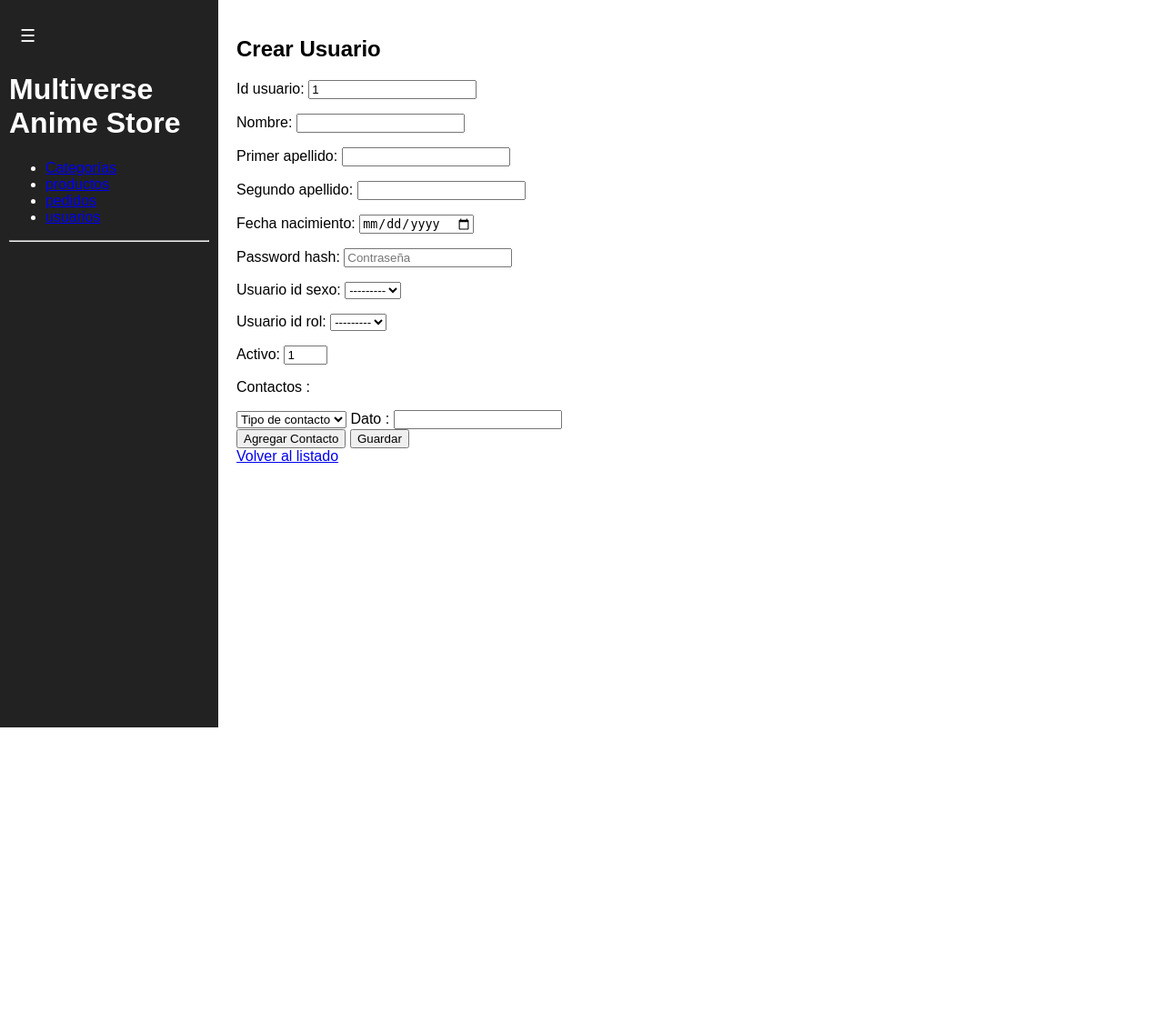
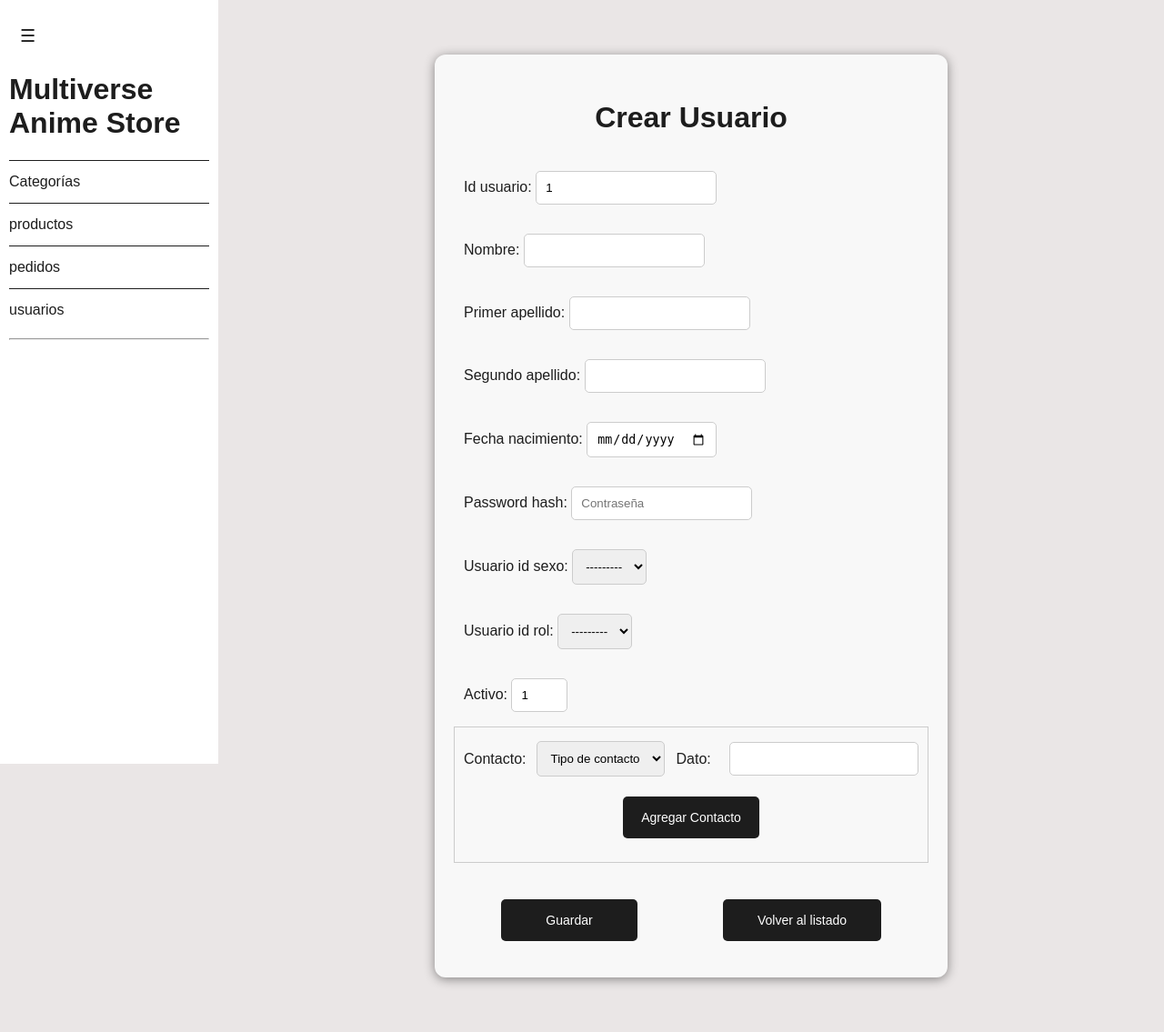
Before and after one commit to SebastianGutierrezMontoya/PPIMultiverse, a Django app: page /usuarios/crear/ in a window 1280 px wide. Shown: the whole page at 91% size. Before the commit the page ends 800 px from the top, so only its background shows below. Run offline with Django 5.2, Linux system fonts and the light colour scheme; data that the repository does not hold is empty.

Commit message:
estilos css para las ventanas de creacion/edicion

```diff
--- a/MultiverseAnimeStore/static/MultiverseAnimeStore/Js/usuarios_form.js
+++ b/MultiverseAnimeStore/static/MultiverseAnimeStore/Js/usuarios_form.js
@@ -15,8 +15,12 @@ addEventListener('DOMContentLoaded', function() {
         if (tipo && dato) {
             // Muestra el contacto agregado con botón eliminar
             const contactoDiv = document.createElement('div');
+            const contactoTexto = document.createElement('span');
             let tipoTexto = tipoSelect.options[tipoSelect.selectedIndex].text;
-            contactoDiv.textContent = `${tipoTexto}: ${dato} `;
+            contactoTexto.textContent = `${tipoTexto}: ${dato} `;
+
+            contactoTexto.classList.add('form-span');
+            contactoDiv.appendChild(contactoTexto);
 
             // Botón eliminar
             const removeBtn = document.createElement('button');
@@ -31,6 +35,8 @@ addEventListener('DOMContentLoaded', function() {
             hiddenInput.name = 'contactos_relacionados';
             hiddenInput.value = `${tipo},${dato}`;
             contactoDiv.appendChild(hiddenInput);
+
+            contactoDiv.classList.add('form-linear','form-contacto');
 
             contactosContainer.appendChild(contactoDiv);
 
--- a/MultiverseAnimeStore/static/MultiverseAnimeStore/css/app.css
+++ b/MultiverseAnimeStore/static/MultiverseAnimeStore/css/app.css
@@ -1,3 +1,46 @@
+:root {
+    --fontcolor: white;
+    --main-bg: #eae6e6;
+    --sidebar-bg: rgb(255, 255, 255);
+    --sidebar-link: #1d1d1d;
+    --sidebar-link-hover: #b2ebf2;
+    --formcolor: #f8f8f8;
+}
+
 .hidden {
     display: none;
 }
+
+html, body {
+    margin: 0;
+    padding: 0;
+    font-family: Arial, sans-serif;
+    background-color: var(--main-bg);
+    color: var(--sidebar-link);
+}
+
+button {
+    background-color: var(--sidebar-link);
+    color: var(--fontcolor);
+    border: none;
+    padding: 15px 20px;
+    border-radius: 5px;
+    cursor: pointer;
+    transition: background-color 0.3s ease;
+    min-width: 150px;
+    font-size:14px;
+}
+
+input {
+    padding: 10px;
+    border: 1px solid #ccc;
+    border-radius: 5px;
+    box-sizing: border-box;
+}
+
+select {
+    padding: 10px;
+    border: 1px solid #ccc;
+    border-radius: 5px;
+    box-sizing: border-box;
+}
--- /dev/null
+++ b/MultiverseAnimeStore/static/MultiverseAnimeStore/css/forms.css
@@ -0,0 +1,128 @@
+form {
+    max-width: 500px;
+    margin: 40px auto;
+    padding: 24px 32px;
+    background: var(--formcolor);
+    border-radius: 12px;
+    box-shadow: 0 2px 12px rgba(0, 0, 0, 0.433);
+    border-color: var(--sidebar-link);
+    display: flex
+;
+    flex-direction: column;
+    align-items: center;
+    min-width: 400px;
+    width: fit-content;
+}
+
+form > * {
+    width: 100%;
+    margin-bottom: 16px;
+}
+
+form button[type="submit"], form button, form input[type="button"] {
+    width: auto;
+    margin: 0 auto;
+    display: block;
+}
+
+form label {
+    text-align: left;
+    width: 100%;
+}
+
+.form-header {
+    text-align: center;
+    margin-bottom: 24px;
+    font-size: 2rem;
+    color: var(--sidebar-link);
+}
+
+.form-linear {
+    display: flex;
+    gap: 12px;
+    align-items: center;
+    margin-bottom: 16px;
+}
+
+.form-linear label {
+    margin-bottom: 0;
+    white-space: nowrap;
+}
+
+.form-linear input[type="number"] {
+    width: 200%;
+}
+
+.form-linear button {
+    margin:0;
+}
+.form-linear .btn-link {
+
+    text-decoration: none;
+    cursor: pointer;
+    transition: background 0.2s;
+    display: inline-block;
+    text-align: center;
+
+    background-color: var(--sidebar-link);
+    color: var(--fontcolor);
+    border: none;
+    padding: 15px 12px;
+    border-radius: 5px;
+    cursor: pointer;
+    transition: background-color 0.3s ease;
+    min-width: 150px;
+    font-size:14px;
+    margin:auto;
+}
+
+.form-linear .btn-link:hover,
+.form-linear button:hover {
+    background: #007c91;
+}
+
+.form-span {
+    width: 100%;
+}
+
+
+@media (max-width: 600px) {
+    form {
+        max-width: 95vw;
+        padding: 16px 8px;
+    }
+}
+
+.form-contactos {
+    width: 100%;
+    margin-bottom: 16px;
+    border-color: var(--sidebar-link);
+}
+
+.form-contacto {
+    border: 1px solid #ccc;
+    padding: 3px;
+    margin-top: 7px;
+    margin-bottom: 7px;
+}
+
+.form-productos {
+    width: 400%;
+}
+
+.form-dato-contacto {
+    width: 400%;
+}
+
+.form-list {
+    border: 1px solid #ccc;
+    padding: 10px;
+}
+
+.form-center {
+    display: flex;
+    justify-content: center;
+    align-items: center;
+    gap: 12px;
+    margin-top: 24px;
+}
--- a/MultiverseAnimeStore/static/MultiverseAnimeStore/css/sidebar.css
+++ b/MultiverseAnimeStore/static/MultiverseAnimeStore/css/sidebar.css
@@ -1,3 +1,5 @@
+
+
 body {
     margin: 0;
     padding: 0;
@@ -9,12 +11,14 @@ body {
     position: fixed;
     top: 0;
     left: 0;
-    background: #222;
-    color: #fff;
+    background: var(--sidebar-bg);
+    color: var(--sidebar-link);
     padding: 20px 10px;
     transition: width 0.3s ease;
     z-index: 1000;
     overflow-x: hidden;
+    text-decoration: none;
+
 }
 .sidebar.closed {
     width: 40px;
@@ -35,8 +39,8 @@ body {
 }
 .sidebar-toggle {
     display: block;
-    background: #222;
-    color: #fff;
+    background: var(--sidebar-bg);
+    color: var(--sidebar-link);
     border: none;
     padding: 8px 12px;
     cursor: pointer;
@@ -61,6 +65,27 @@ footer {
 .sidebar.closed ~ footer {
     margin-left: 60px;
 }
+.sidebar nav a,
+.sidebar nav a:visited {
+    color: var(--sidebar-link);
+    text-decoration: none;
+}
+.sidebar nav a:hover {
+    text-decoration: none;
+    background: var(--sidebar-link-hover);
+}
+.sidebar nav ul {
+    list-style: none;
+    padding: 0;
+    margin: 0;
+}
+.sidebar nav ul li {
+    border-top: 1px solid var(--sidebar-link);
+    padding: 14px 0;
+    margin: 0;
+    align-items: center;
+}
+
 @media (max-width: 600px) {
     .sidebar, .sidebar.closed, main, footer {
         margin-left: 0 !important;
--- a/MultiverseAnimeStore/templates/base.html
+++ b/MultiverseAnimeStore/templates/base.html
@@ -4,7 +4,9 @@
 <head>
     <meta charset="UTF-8">
     <title>Multiverse Anime Store</title>
+    <link rel="stylesheet" href="{% static 'MultiverseAnimeStore/css/app.css' %}">
     <link rel="stylesheet" href="{% static 'MultiverseAnimeStore/css/sidebar.css' %}">
+    <link rel="stylesheet" href="{% static 'MultiverseAnimeStore/css/forms.css' %}">
     <script>
         function toggleSidebar() {
             const sidebar = document.getElementById('sidebar');
--- a/MultiverseAnimeStore/templates/usuarios_form.html
+++ b/MultiverseAnimeStore/templates/usuarios_form.html
@@ -1,15 +1,17 @@
 {% extends "base.html" %}
 {% block content %}
-<h2>{% if object %}Editar{% else %}Crear{% endif %} Usuario</h2>
+
 <form method="post">
+    <h2 class="form-header">{% if object %}Editar{% else %}Crear{% endif %} Usuario</h2>
     {% csrf_token %}
     {{ form.as_p }}
 
-    <p> Contactos :</p>
 
 
-    <div id="contactosContainer">
-        <div class="contacto-row">
+    <div class="form-list">
+    <div id="contactosContainer" class="form-contactos">
+        <div class="contacto-row form-linear">
+            <p> Contacto:</p>
             <select name="tipo_contacto">
                 <option value="">Tipo de contacto</option>
                 <option value="c">Correo</option>
@@ -17,10 +19,11 @@
                 <option value="d">Direccion</option>
                 <option value="p">Postal</option>
             </select>
-        <span><label> Dato :</label> <input type="text" name="dato_contacto"></span>
-    </div>
+            <label> Dato:</label> <input type="text" name="dato_contacto" class="form-dato-contacto">
         </div>
         <button type="button" id="addContacto">Agregar Contacto</button>
+    </div>
+
 
     {% if request.resolver_match.url_name == 'usuarios_update' %}
 
@@ -50,9 +53,17 @@
 
     {% endif %}
 
+    </div>
+
+    <div class="form-linear form-center">
+
         <button type="submit">Guardar</button>
+
+        <a href="{% url 'usuarios_list' %}" class="btn-link">Volver al listado</a>
+
+    </div>
 </form>
 
 
-<a href="{% url 'usuarios_list' %}">Volver al listado</a>
+
 {% endblock %}
```
Also changed, not shown: MultiverseAnimeStore/templates/categoria_form.html (+8 -3 lines), MultiverseAnimeStore/templates/pedidos_form.html (+17 -4 lines), MultiverseAnimeStore/templates/productos_form.html (+8 -3 lines). Lines whose indentation alone changed are shown as unchanged.
